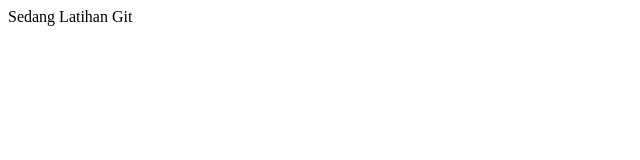
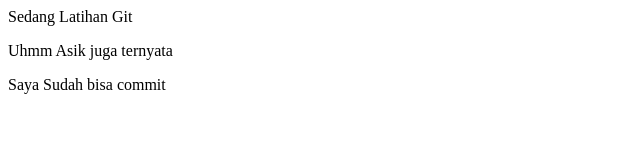
Before and after one commit to AyiRohman/latihan-git-, a plain HTML site: page index.html in a window 1280 px wide. Shown: the whole page, without its empty margins (0-640 px from the left). Drawn offline with Linux system fonts and the light colour scheme.

Commit message:
pesan commit

```diff
--- a/index.html
+++ b/index.html
@@ -5,5 +5,10 @@
 </head>
 <body>
 Sedang Latihan Git
+
+<p> Uhmm Asik juga ternyata </p>
+
+<div> Saya Sudah bisa commit</div>
+
 </body>
 </html>
```
